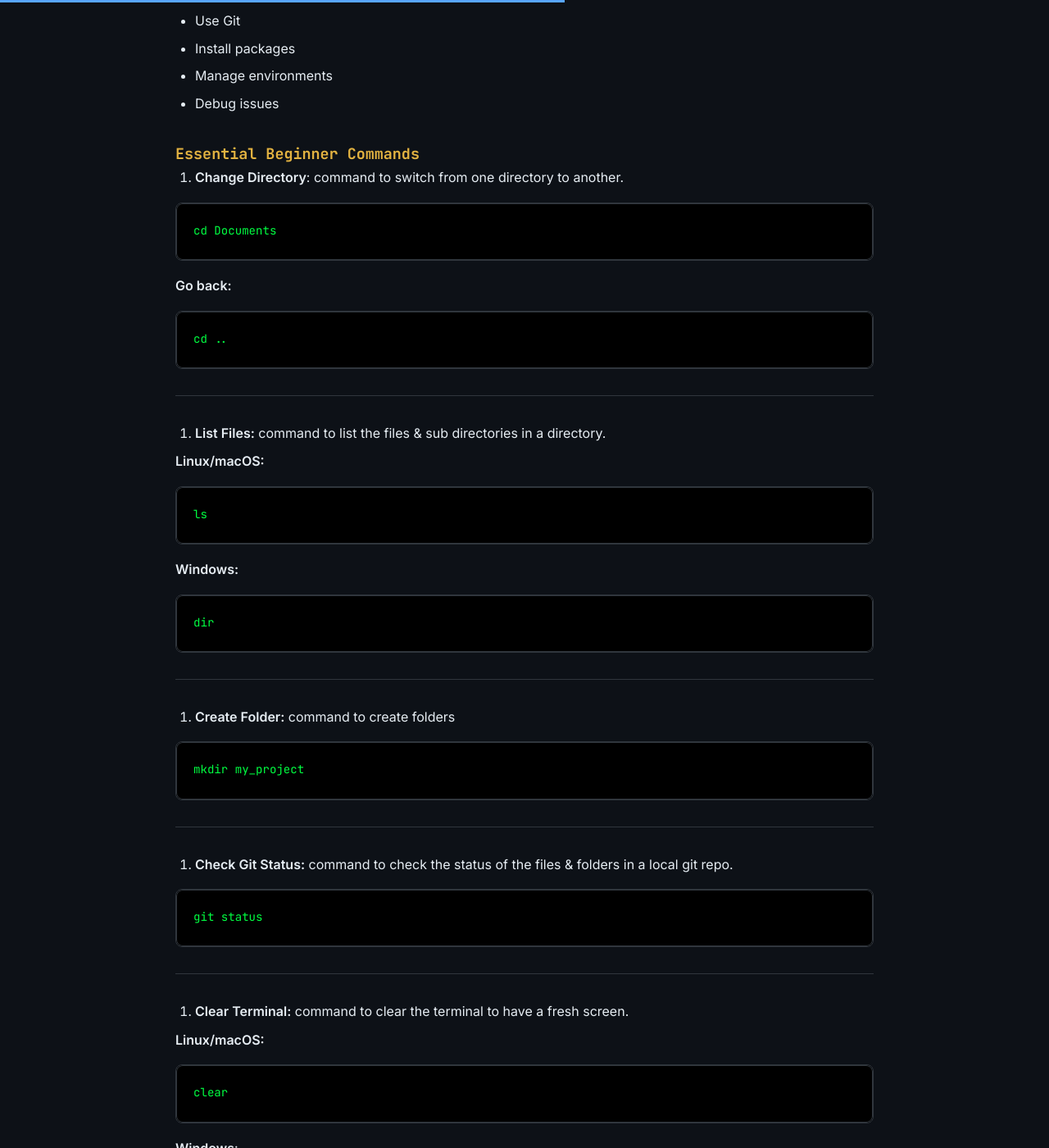
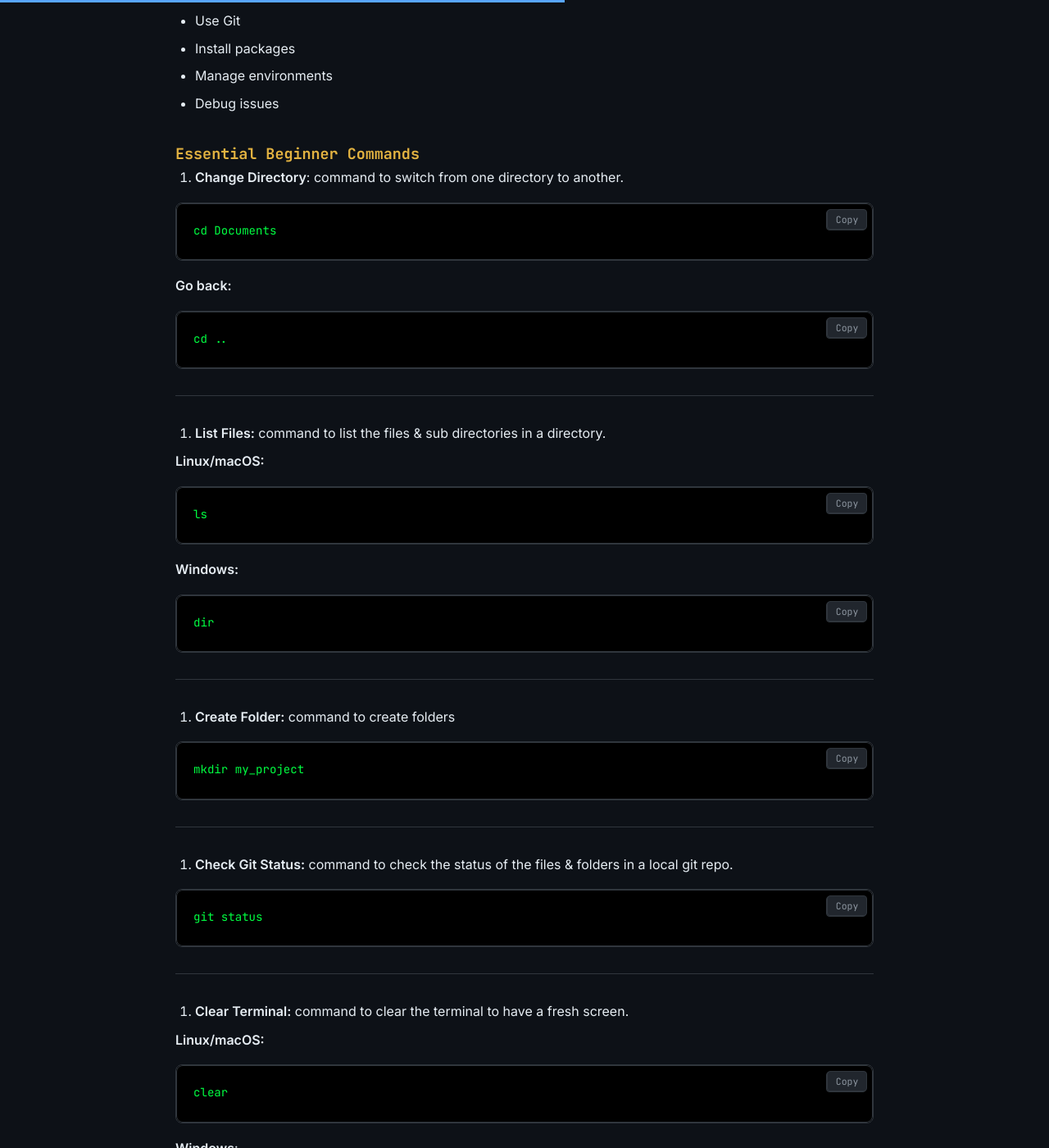
Before and after one commit to small-python/dynamicbytes-blog, a Jekyll site: the page built from _posts/2026-02-26-how-to-easily-setup-a-good-beginner-programming-environment-in-2026.md, in a window 1280 px wide and 1400 px high, scrolled down 5492 px. Shown: the whole window at 82% size. Built offline with Jekyll 4.4.1, drawn with Linux system fonts in a browser that asks for light colours; some of the changed text lies outside the part shown.

Commit message:
Updated post page and stylesheet for code copy button

```diff
--- a/_layouts/post.html
+++ b/_layouts/post.html
@@ -105,4 +105,32 @@ layout: default
     }
   }
 </script>
+
+<!-- Code Copy Button -->
+<script>
+  // Code copy button
+  document.querySelectorAll('.highlight, pre:not(.highlight)').forEach(block => {
+    const wrapper = document.createElement('div');
+    wrapper.className = 'code-block-wrapper';
+    block.parentNode.insertBefore(wrapper, block);
+    wrapper.appendChild(block);
+
+    const btn = document.createElement('button');
+    btn.className = 'copy-btn';
+    btn.textContent = 'Copy';
+    wrapper.appendChild(btn);
+
+    btn.addEventListener('click', () => {
+      const code = block.querySelector('code') || block;
+      navigator.clipboard.writeText(code.innerText).then(() => {
+        btn.textContent = 'Copied!';
+        btn.classList.add('copied');
+        setTimeout(() => {
+          btn.textContent = 'Copy';
+          btn.classList.remove('copied');
+        }, 2000);
+      });
+    });
+  });
+</script>
 </article>
--- a/assets/css/style.scss
+++ b/assets/css/style.scss
@@ -466,6 +466,37 @@ pre:not(.highlight) code {
 
 .toc ul li a:hover { color: var(--accent); }
 
+/* ── Code Copy Button ── */
+.code-block-wrapper {
+  position: relative;
+}
+
+.copy-btn {
+  position: absolute;
+  top: 0.5rem;
+  right: 0.5rem;
+  background: var(--surface-2);
+  color: var(--text-muted);
+  border: 1px solid var(--border);
+  border-radius: 4px;
+  padding: 0.25rem 0.6rem;
+  font-family: 'JetBrains Mono', monospace;
+  font-size: 0.72rem;
+  cursor: pointer;
+  transition: background 0.2s, color 0.2s;
+  z-index: 10;
+}
+
+.copy-btn:hover {
+  background: var(--border);
+  color: var(--text);
+}
+
+.copy-btn.copied {
+  color: var(--accent-green);
+  border-color: var(--accent-green);
+}
+
 /* ── Responsive — Tablet ── */
 @media (min-width: 601px) and (max-width: 900px) {
   .post-grid { grid-template-columns: repeat(2, 1fr); }
```
